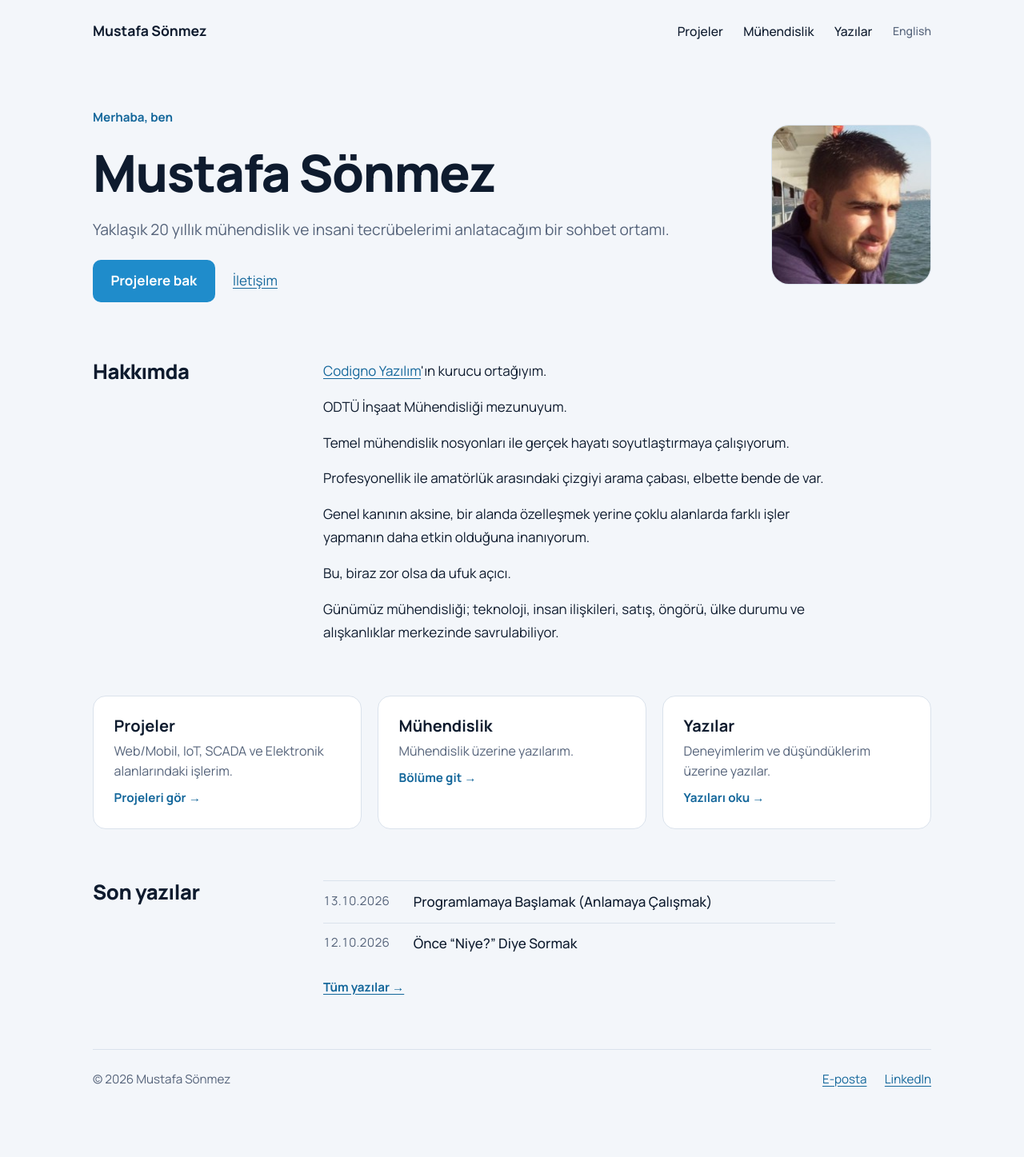
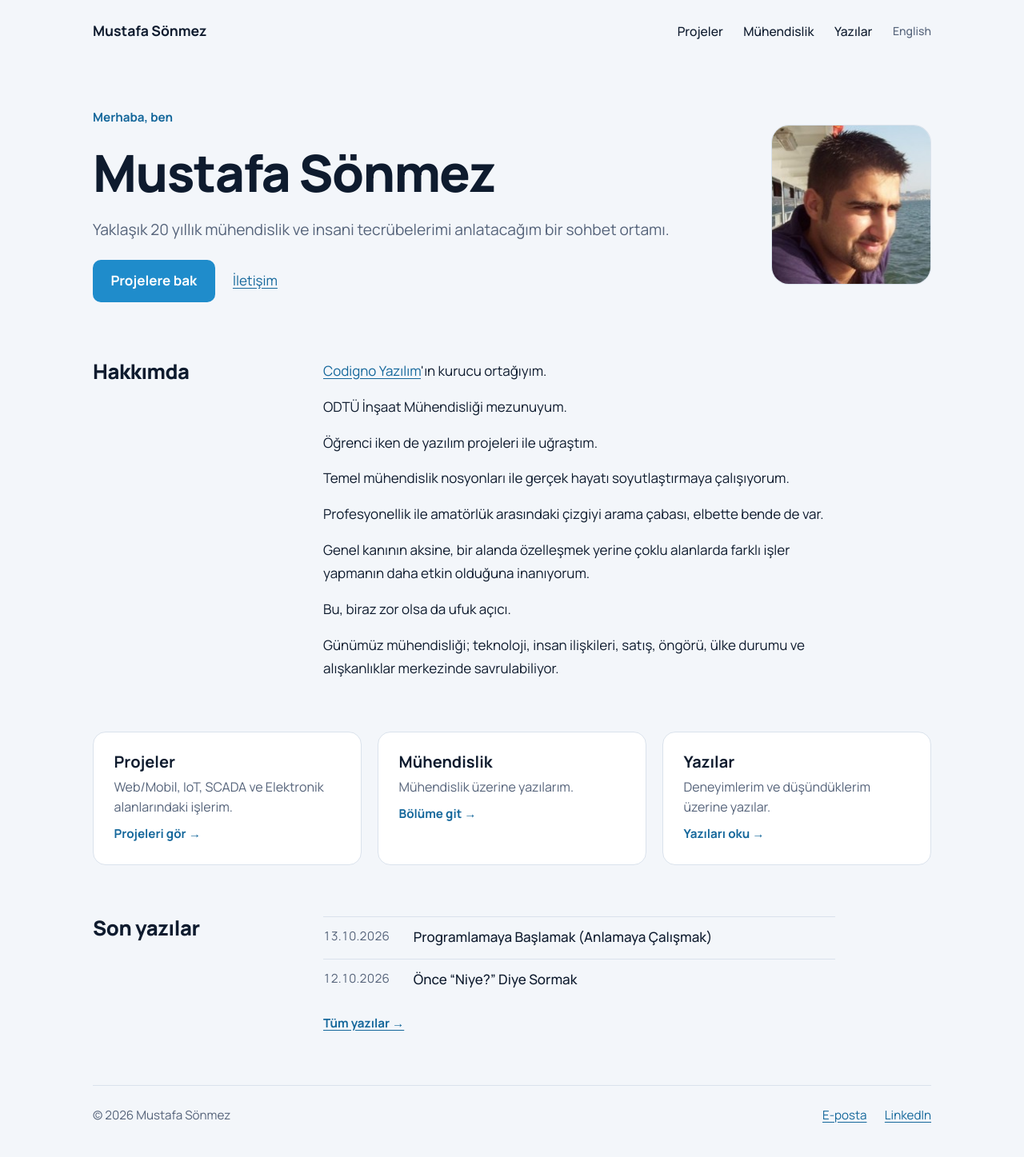
Before and after one commit to sonmezmustafa/sonmezmustafa.github.io, a Jekyll site: the page built from index.html, in a window 1280 px wide. Shown: the whole page at 80% size. Built offline with Jekyll 4.4.1, drawn with Linux system fonts in a browser that asks for light colours; before the commit the page ends 1403 px from its top, so only the background shows below that.

Commit message:
Hakkımda: öğrencilikte yazılım projeleri

```diff
--- a/en/index.html
+++ b/en/index.html
@@ -21,6 +21,7 @@ description: Personal site of Mustafa Sönmez, sharing nearly 20 years of experi
   <div class="prose">
     <p>I am a co-founder of <a href="https://codigno.com/">Codigno Yazılım</a>.</p>
     <p>I am a METU Civil Engineering graduate.</p>
+    <p>I also worked on software projects while I was a student.</p>
     <p>I try to abstract real life using the basic notions of engineering.</p>
     <p>The effort to find the line between the professional and the amateur is, of course, in me too.</p>
     <p>Contrary to the common view, I believe that doing different kinds of work across several fields is more effective than specialising in one.</p>
--- a/index.html
+++ b/index.html
@@ -21,6 +21,7 @@ description: Mustafa Sönmez'in yaklaşık 20 yıllık mühendislik ve insani te
   <div class="prose">
     <p><a href="https://codigno.com/">Codigno Yazılım</a>'ın kurucu ortağıyım.</p>
     <p>ODTÜ İnşaat Mühendisliği mezunuyum.</p>
+    <p>Öğrenci iken de yazılım projeleri ile uğraştım.</p>
     <p>Temel mühendislik nosyonları ile gerçek hayatı soyutlaştırmaya çalışıyorum.</p>
     <p>Profesyonellik ile amatörlük arasındaki çizgiyi arama çabası, elbette bende de var.</p>
     <p>Genel kanının aksine, bir alanda özelleşmek yerine çoklu alanlarda farklı işler yapmanın daha etkin olduğuna inanıyorum.</p>
```
